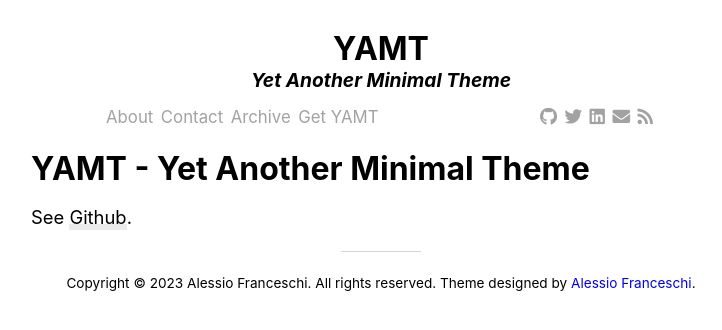
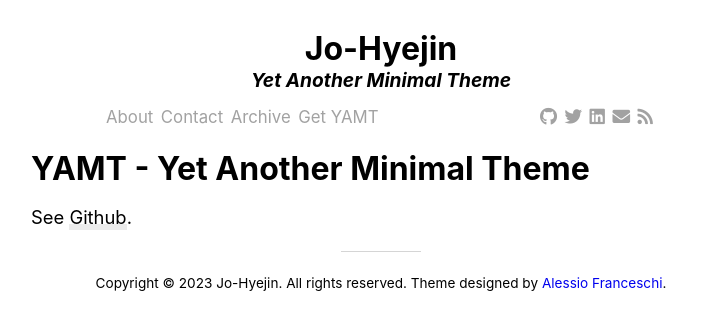
Before and after one commit to 7I7H/Jo-Hyejin, a Jekyll site: the page built from about.md, in a window 1280 px wide. Shown: the top 330 px of the page, without its empty margins (259-981 px from the left). Built offline with Jekyll 4.4.1, drawn with Linux system fonts in a browser that asks for light colours; nearby versions of some CDN libraries.

```diff
--- a/Gemfile
+++ b/Gemfile
@@ -11,5 +11,3 @@ gem 'jekyll-paginate'
 gem 'jekyll-feed'
 gem 'jekyll-seo-tag'
 gem 'jekyll-sitemap'
-
-gem 'bootstrap-sass', '~>2.2.1'
--- a/_config.yml
+++ b/_config.yml
@@ -1,12 +1,12 @@
 # Site settings
-title: YAMT
-description: "Yet Another Minimal Theme"
-url:  "https://pandasekh.github.io/Jekyll-YAMT/" # Actual base url of the website
+title: Jo-Hyejin
+description: "Hello, this is test description text."
+url:  "https://Jo-Hyejin.github.io" # Actual base url of the website
 baseurl: "/"           # url of the jekyll blog. e.g. if you set url to "mysite.com" and baseurl to "blog", the jekyll website will work on "mysite.com/blog"
 author:
-  name: "Alessio Franceschi"
-  email: "alessiofranceschi2@gmail.com"
-  url: "https://alessiofranceschi.me"
+  name: "Jo-Hyejin"
+  email: "jo0920hyejin@gmail.com"
+  url: "https://Jo-Hyejin.github.io"
 permalink: /:year/:month/:day/:title:output_ext
 
 #Plugins
@@ -18,8 +18,8 @@ paginate_path: "/page:num/"
 
 #SEO
 twitter:
-  username: pandasekh
-  card: summary
+  username: #
+  card: #
 facebook:
   app_id: # Facebook app ID for Facebook insights
   publisher: # Facebook page URL or ID of the publishing entity
@@ -27,9 +27,9 @@ facebook:
 logo: /assets/img/logo.jpg
 social:
   links: #List your social links here
-    - https://twitter.com/PandaSekh
-    - https://www.github.com/pandasekh
-    - https://www.linkedin.com/in/alessio-franceschi/
+  #  - https://twitter.com/PandaSekh
+    - https://7i7h.tistory.com
+  #  - https://www.linkedin.com/in/alessio-franceschi/
 webmaster_verifications:
   google:
   bing:
```
